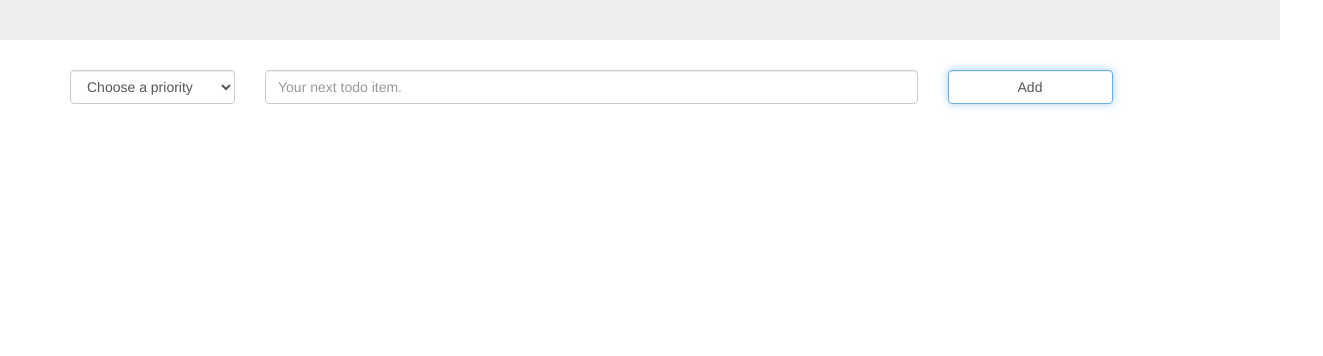
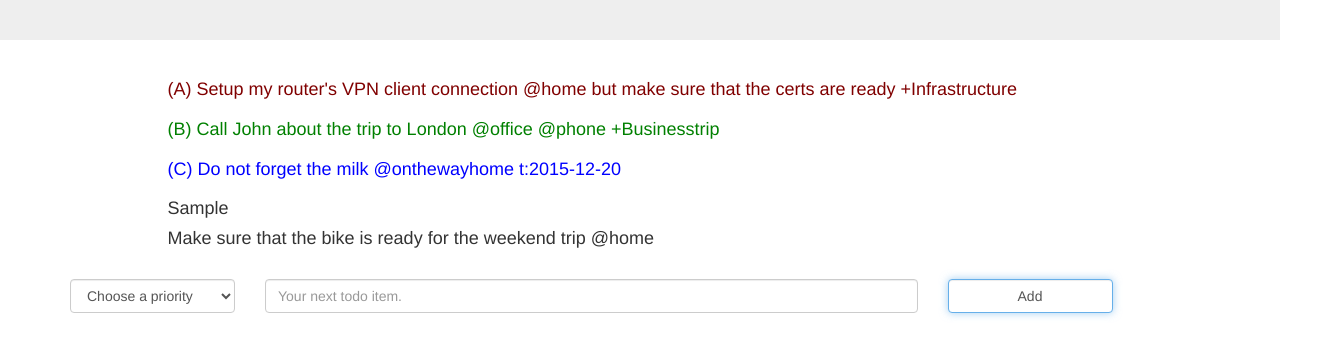
Before and after one commit to bodicsek/todo.txt-web-ui, a plain HTML site: page index.html in a window 1280 px wide. Both pictures are taken after typing "Sample" into the empty fields and a click on the button "Add". Shown: the part 216-572 px from the top of the page, 1323 px wide, since content can reach past the window. Drawn offline with nearby package versions, Linux system fonts and the light colour scheme.

Commit message:
Adding priority groupped todo items

```diff
--- a/index.html
+++ b/index.html
@@ -32,7 +32,25 @@
     </header>
 
     <div class="container">
-        <div class="row">
+        <div class="row row-priA">
+            <div class="col-xs-12 col-xs-offset-1" id="priA">
+                <h4>(A) Setup my router's VPN client connection @home but make sure that the certs are ready +Infrastructure</h4>
+            </div>
+        </div>
+        <div class="row row-priB">
+            <div class="col-xs-12 col-xs-offset-1" id="priB">
+                <h4>(B) Call John about the trip to London @office @phone +Businesstrip</h4>
+            </div>
+        </div>
+        <div class="row row-priC">
+            <div class="col-xs-12 col-xs-offset-1" id="priC">
+                <h4>(C) Do not forget the milk @onthewayhome t:2015-12-20</h4>
+            </div>
+        </div>
+        <div class="row row-priNone">
+            <div class="col-xs-12 col-xs-offset-1" id="priNone">
+                <h4>Make sure that the bike is ready for the weekend trip @home</h4>
+            </div>
         </div>
         <div class="row">
             <div class="col-xs-2">
--- a/styles.css
+++ b/styles.css
@@ -0,0 +1,12 @@
+.row-priA {
+    color: maroon;
+}
+.row-priB {
+    color: green;
+}
+.row-priC {
+    color: blue;
+}
+.row-priNone {
+    margin-bottom: 20px;
+}
--- a/todo.js
+++ b/todo.js
@@ -1,9 +1,26 @@
 function addNewTodoItem() {
     var pri = $("#pri").val();
-    var todo = $("#todo").val();
+    var todo = pri + " " + $("#todo").val();
     if (todo !== "") {
-        alert(pri + " " + todo);
+        if (pri == "(A)") {
+            prependTodoItem($("#priA"), todo);
+        }
+        else if (pri == "(B)") {
+            prependTodoItem($("#priB"), todo);
+        }
+        else if (pri == "(C)") {
+            prependTodoItem($("#priC"), todo);
+        }
+        else {
+            prependTodoItem($("#priNone"), todo);
+        }
         $("#pri").val("");
         $("#todo").val("");
     }
 }
+
+function prependTodoItem(htmlObject, todoItem) {
+    var newItemHtml = "<h4>" + todoItem + "</h4>";
+    var origHtml = htmlObject.html();
+    htmlObject.html(newItemHtml + origHtml);
+}
```
